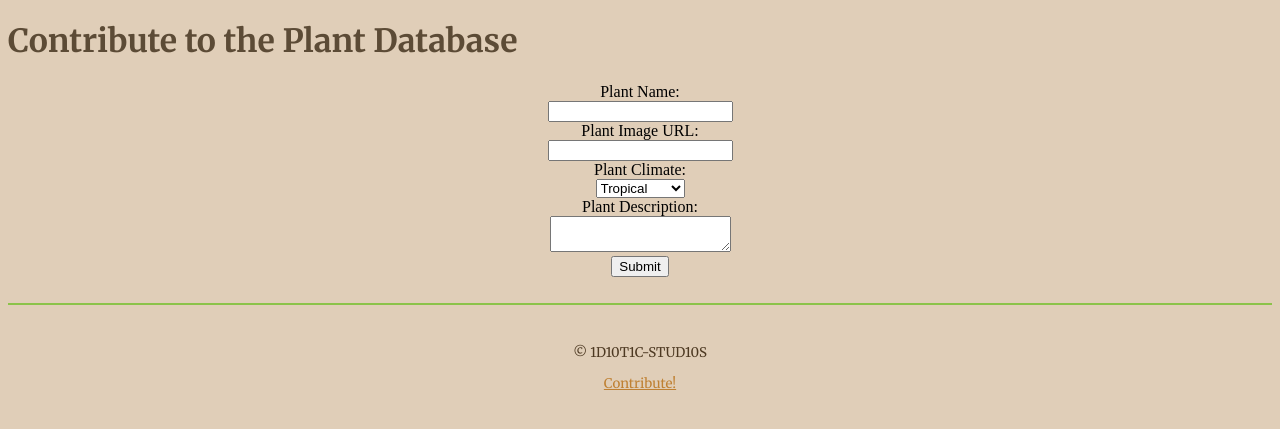
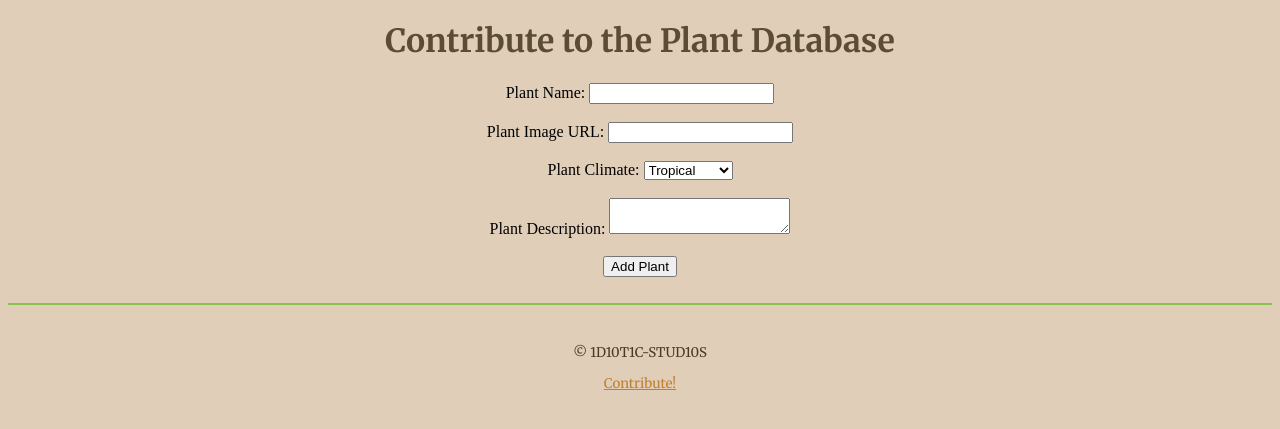
Before and after one commit to BotanyBase/botanybase.github.io, a Jekyll site: the page built from contribute/add.html, in a window 1280 px wide. Shown: the top 429 px of the page. Built offline with Jekyll 4.4.1, drawn with Linux system fonts in a browser that asks for light colours.

Commit message:
Update add.html

```diff
--- a/contribute/add.html
+++ b/contribute/add.html
@@ -3,26 +3,23 @@ layout: default
 title: Add to DB
 ---
 
-       <h1>Contribute to the Plant Database</h1>
-        <form action="https://github.com/BotanyBase/botanybase.github.io/actions/workflows/add-plant.yml" method="post" id="plantForm" style="text-align: center; display: block; margin: 0 auto;>
-            <label for="name">Plant Name:</label><br>
-            <input type="text" id="name" name="name" required><br>
-
-            <label for="image">Plant Image URL:</label><br>
-            <input type="url" id="image" name="image" required><br>
-
-            <label for="climate">Plant Climate:</label><br>
-            <select id="climate" name="climate" required>
+<h1 style="text-align: center;">Contribute to the Plant Database</h1>
+<form action="https://github.com/BotanyBase/botanybase.github.io/actions/workflows/add-plant.yml" method="post" id="plantForm" style="text-align: center; display: block; margin: 0 auto;">
+  <input type="hidden" name="workflow_name" value="add-plant">
+  <input type="hidden" name="workflow_dispatch_input" value='{"name":"{{name}}","image":"{{image}}","climate":"{{climate}}","description":"{{description}}"}'>
+  <label for="name">Plant Name:</label>
+  <input type="text" name="name" required><br><br>
+  <label for="image">Plant Image URL:</label>
+  <input type="url" name="image" required><br><br>
+  <label for="climate">Plant Climate:</label>
+  <select name="climate" required>
     <option value="tropical">Tropical</option>
     <option value="subtropical">Subtropical</option>
     <option value="temperate">Temperate</option>
     <option value="alpine">Alpine</option>
     <option value="desert">Desert</option>
-            </select><br>
-
-            <label for="description">Plant Description:</label><br>
-            <textarea id="description" name="description" required></textarea><br>
-
-            <button type="submit">Submit</button>
+  </select><br><br>
+  <label for="description">Plant Description:</label>
+  <textarea name="description" required></textarea><br><br>
+  <button type="submit">Add Plant</button>
 </form>
-        <div id="message"></div>
```
Lines whose indentation alone changed are shown as unchanged.
